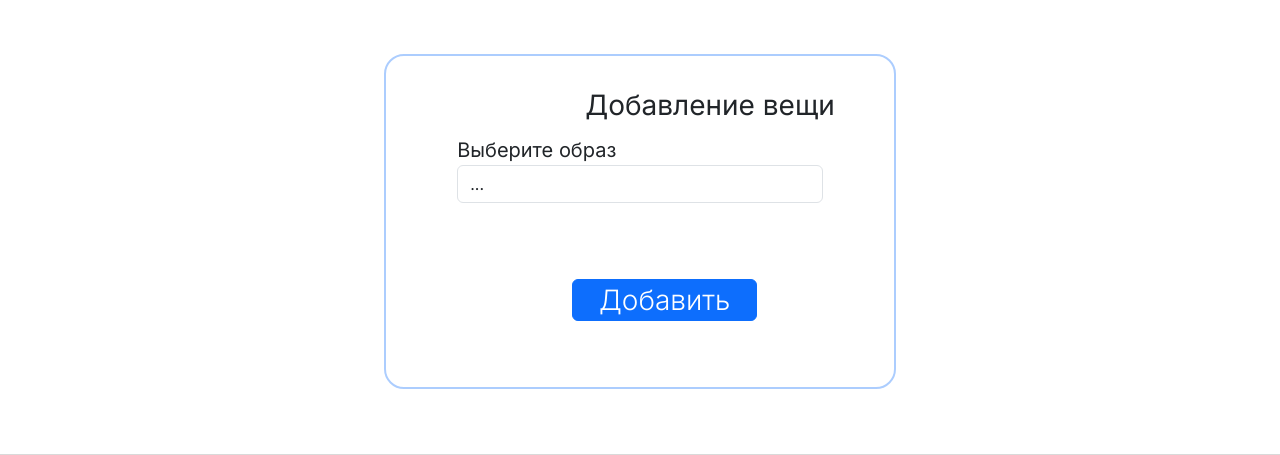
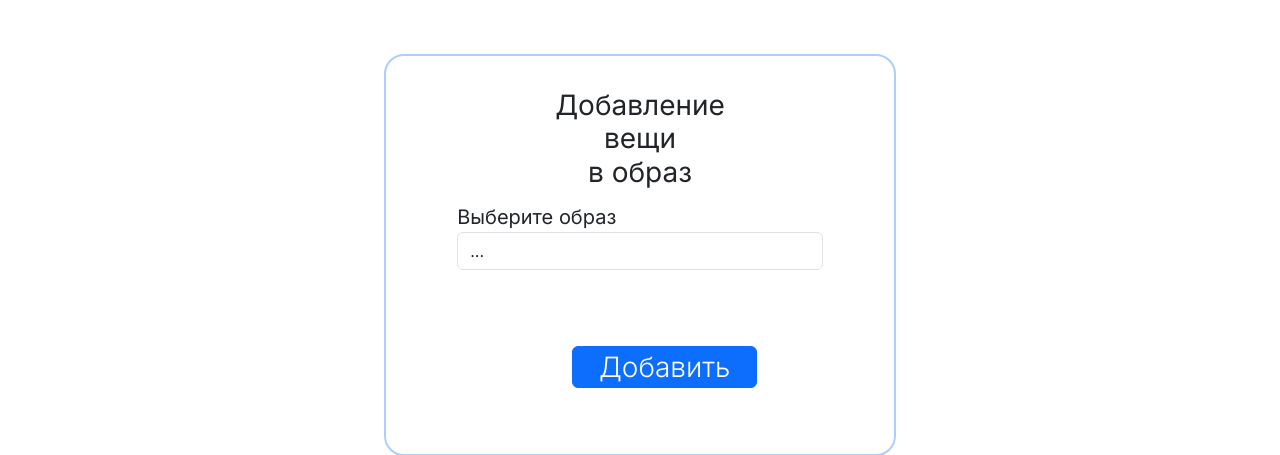
Before and after one commit to annakonda-com/Wardrober, a Flask app: page /add_item_in_look in a window 1280 px wide; the page is wider, and only the part inside the window is pictured. Shown: the part 236-691 px from the top of that part. Run offline with Flask 3, Linux system fonts and the light colour scheme; data that the repository does not hold is empty; some web fonts are replaced.

Commit message:
add item in look saving new_complect in db part of saving comptect_items in db

```diff
--- a/server.py
+++ b/server.py
@@ -6,6 +6,7 @@ from sqlalchemy import text
 from uuid import uuid4
 
 from data import db_session
+from data.complect import Complect
 from data.users import User
 from data.news import News
 from data.wardrobe_items import WardrobeItem
@@ -194,13 +195,37 @@ def add_wardrobe_item():
 def add_item_in_look():
     db_sess = db_session.create_session()
     query = text("SELECT name FROM complects")
-    looks = list(db_sess.execute(query).fetchall())
+    looks = [el[0] for el in list(db_sess.execute(query).fetchall())]
     look_choices = [('', '...'), ('newlook', 'Новый образ')]
     for el in looks:
         look_choices.append((el.lower(), el))
     form = AddItemInLook(look_choices=look_choices)
     if form.validate_on_submit():
-        ...
+        if form.look.data=='newlook':
+            if form.newlookname.data in looks:
+                return render_template('add_item_in_look.html', title='Добавление вещи в образ',
+                                       form=form, message="Образ с таким названием уже есть")
+            if form.newlookname.data == '':
+                return render_template('add_item_in_look.html', title='Добавление вещи в образ',
+                                       form=form, message="Название не может отсутствовать")
+            new_look = Complect(
+                user_id=current_user.get_id(),
+                name=form.newlookname.data,
+                is_for_today=False,
+            )
+            db_sess.add(new_look)
+            db_sess.commit()
+            query = text("SELECT id FROM complects WHERE name = :complect_name")
+            look_id = db_sess.execute(query, {'complect_name': form.newlookname.data}).fetchone()[0]
+        else:
+            query = text("SELECT id FROM complects WHERE name = :complect_name")
+            look_id = db_sess.execute(query, {'complect_name': form.look.data}).fetchone()[0]
+        item_id = 1 #!!! надо сделать привязку к вещи
+        query=text('INSERT INTO complect_items (complect_id, wardrobe_item_id)  VALUES (:look_id, :item_id);')
+        print(look_id)
+        db_sess.execute(query, {'look_id': look_id, 'item_id': item_id})
+        db_sess.commit()
+        return redirect("/wardrobe")
     else:
         print(form.errors)
     return render_template('add_item_in_look.html', title='Добавление вещи в образ', form=form)
--- a/static/css/style.css
+++ b/static/css/style.css
@@ -103,7 +103,7 @@ nav {
     font-size: 28px;
     font-weight: 400;
     font-style: normal;
-    margin-left: 14vw;
+    text-align: center;
     margin-top: 1vw;
 }
 .login-form{
@@ -267,3 +267,11 @@ nav {
     padding-right: 2vw;
     padding-left: 2vw;
 }
+.add-in-look-title{
+    font-family: "Inter", sans-serif;
+    font-size: 28px;
+    font-weight: 400;
+    font-style: normal;
+    margin-top: 1vw;
+    text-align: center;
+}
--- a/templates/add_item_in_look.html
+++ b/templates/add_item_in_look.html
@@ -17,7 +17,8 @@
 </script>
 
 <div class="login-container">
-    <h1 class="login-title">Добавление вещи</h1>
+    <h1 class="add-in-look-title">Добавление <br>вещи <br> в образ</h1>
+
     <form action="" method="POST" class="login-form" enctype="multipart/form-data">
         {{ form.hidden_tag() }}
         {{ form.csrf_token }}
```
Also changed, not shown: data/complect.py (added, +16 -0 lines).
